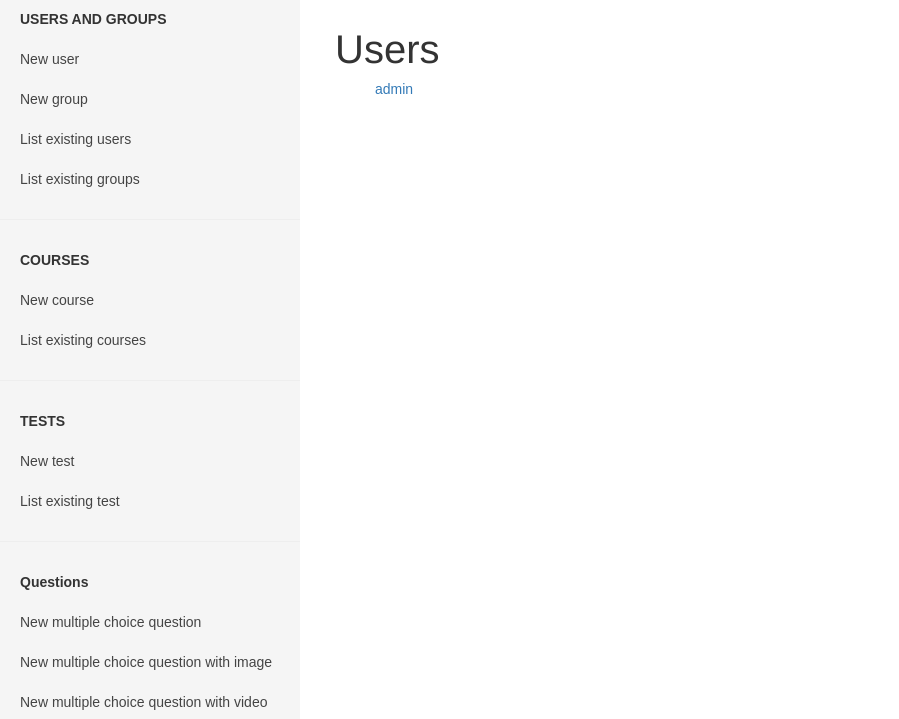
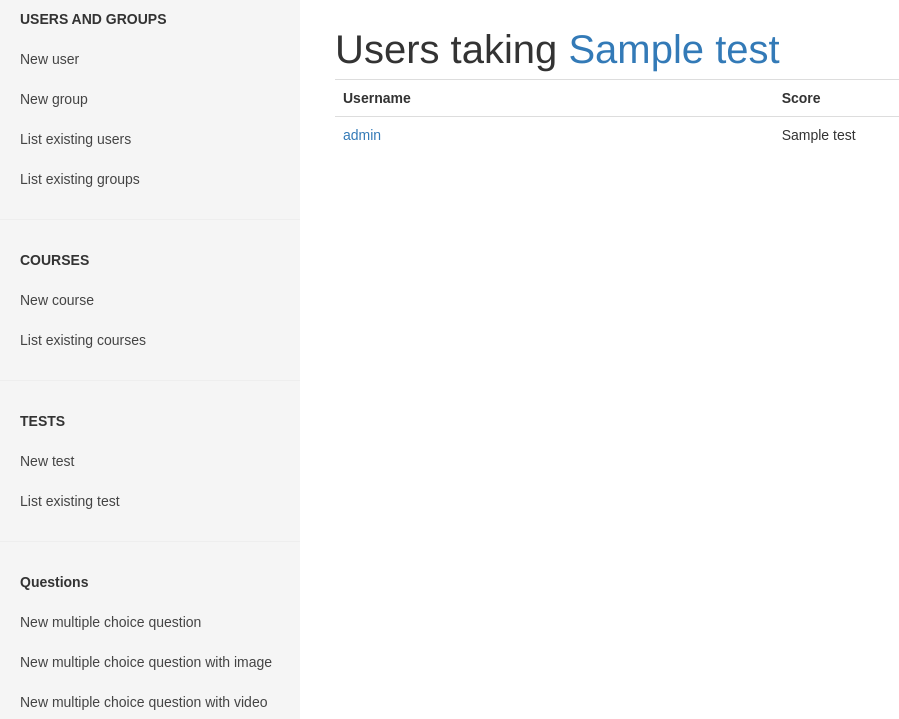
Before and after one commit to kradalby/enigma, a Django app: template src/app/quiz/templates/quiz/admin/view_list_of_users_taking_test.html in a window 1280 px wide. Shown: the part 81-800 px from the top of the page, without its empty margins (0-899 px from the left). Run offline with Django 3.2, Linux system fonts and the light colour scheme; data comes from the database, SQL or seed files in the repository; tables that the repository leaves empty hold one stand-in row (values such as "Sample post"); the template is opened without the code that fills it: values that come from a table or form of the project are taken from there, most other values are stand-ins (such as "Sample title", 1, 10 or a date in 2020); parts of the project's set-up code (start-up, migrations or seed data) failed here and were passed over; some libraries are stand-ins or nearby versions.

Commit message:
List of scores from test

```diff
--- a/src/app/quiz/models.py
+++ b/src/app/quiz/models.py
@@ -47,6 +47,9 @@ class TestResult(models.Model):
     def incorrect_answers(self):
         test_units = self.test_unit_results()
         return [x for x in test_units if not x.correct_answer]
+
+    def score_fraction(self):
+        return str(len(self.correct_answers())) + "/" + str(len(self.test_unit_results()))
 
 class TestUnit(models.Model):
     question = models.CharField(max_length = 255, verbose_name = "Question")
--- a/src/app/quiz/templates/quiz/admin/view_list_of_users_taking_test.html
+++ b/src/app/quiz/templates/quiz/admin/view_list_of_users_taking_test.html
@@ -1,14 +1,28 @@
 {% extends "base/admin/index.html" %}
+{% load test_answers %}
 
 {% block admincontent %}
-<h1>Users</h1>
-<ul>
+<h1>Users taking <a href="{% url 'admin_view_test' test.id %}">{{test}}</a></h1>
+<table class="table">
+    <tr>
+        <th>Username</th>
+        <th>Score</th>
+    </tr>
     {% for user in users %}
-        <li>
-            <a href="{% url 'admin_view_test_result_for_user' test.id user.id %}">
-                {{ user }}
-            </a>
-        </li>
+        <tr>
+            <td>
+                <a href="{% url 'admin_view_test_result_for_user' test.id user.id %}">
+                    {{ user }}
+                </a>
+            </td>
+            <td>
+                {% if test|answered_by_user:user %}
+                    {{ test|answered_by_user:user|score_fraction}}
+                {% else %}
+                    No answered
+                {% endif %}
+            </td>
+        </tr>
     {% endfor %}
-</ul>
+</table>
 {% endblock %}
```
Also changed, not shown: src/app/quiz/templatetags/test_answers.py (+8 -0 lines).
